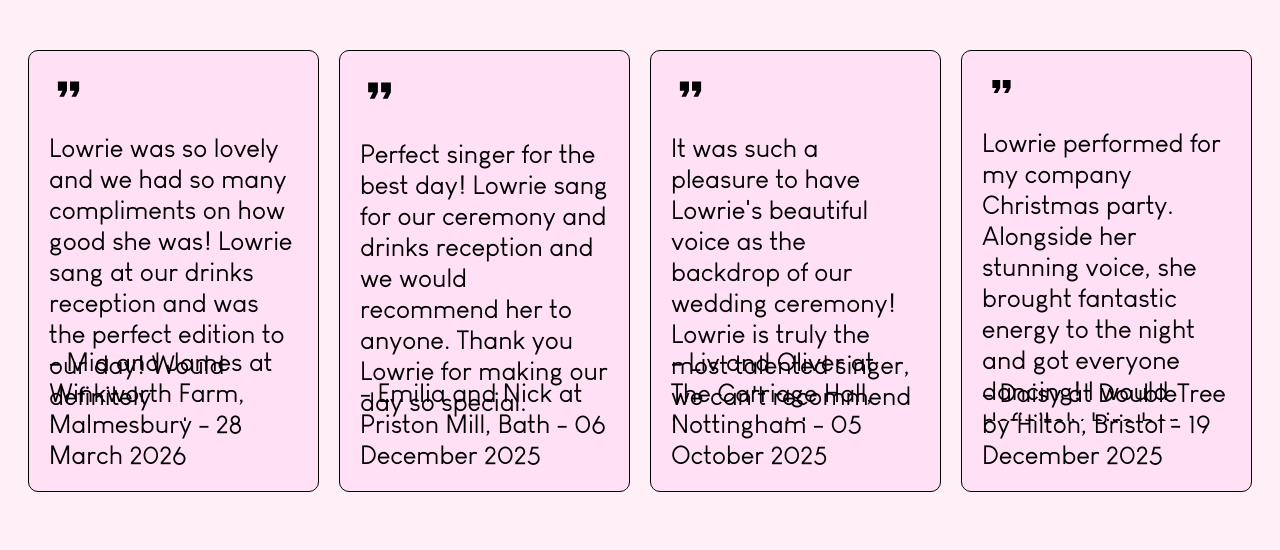
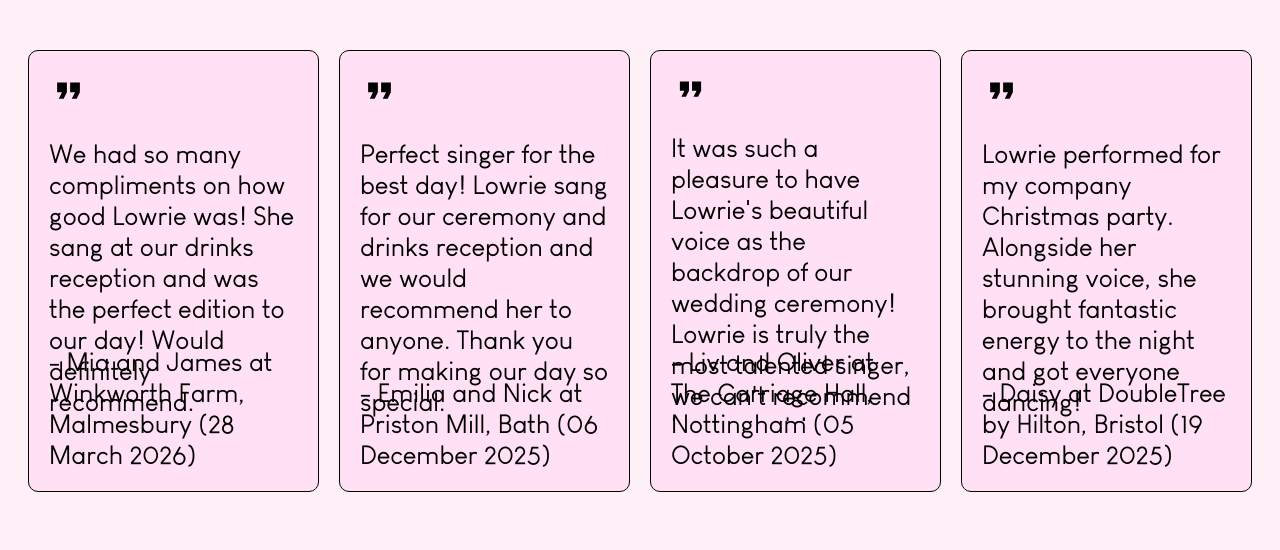
Before and after one commit to jleigh-100/lowriesings, a React app: page / in a window 1280 px wide. Shown: the part 1060-1610 px from the top of the page. Built offline with nearby package versions, Linux system fonts and the light colour scheme.

Commit message:
Update Testimonials.jsx

```diff
--- a/client/src/components/pages/Testimonials.jsx
+++ b/client/src/components/pages/Testimonials.jsx
@@ -55,21 +55,21 @@ const StyledQuote = styled(Quote)`
 export const Testimonials = () => {
   const testimonials = [
     {
-      message: "Lowrie was so lovely and we had so many compliments on how good she was! Lowrie sang at our drinks reception and was the perfect edition to our day! Would definitely recommend.",
-      by: "Mia and James at Winkworth Farm, Malmesbury - 28 March 2026",
+      message: "We had so many compliments on how good Lowrie was! She sang at our drinks reception and was the perfect edition to our day! Would definitely recommend.",
+      by: "Mia and James at Winkworth Farm, Malmesbury (28 March 2026)",
     },
     {
-      message: "Perfect singer for the best day! Lowrie sang for our ceremony and drinks reception and we would recommend her to anyone. Thank you Lowrie for making our day so special.",
-      by: "Emilia and Nick at Priston Mill, Bath - 06 December 2025",
+      message: "Perfect singer for the best day! Lowrie sang for our ceremony and drinks reception and we would recommend her to anyone. Thank you for making our day so special.",
+      by: "Emilia and Nick at Priston Mill, Bath (06 December 2025)",
     },
     {
       message: "It was such a pleasure to have Lowrie's beautiful voice as the backdrop of our wedding ceremony! Lowrie is truly the most talented singer, we can't recommend her enough!",
-      by: "Liv and Oliver at The Carriage Hall, Nottingham - 05 October 2025",
+      by: "Liv and Oliver at The Carriage Hall, Nottingham (05 October 2025)",
     },
     {
       message:
-        "Lowrie performed for my company Christmas party. Alongside her stunning voice, she brought fantastic energy to the night and got everyone dancing! I would definitely hire her again for future company events.",
-      by: "Daisy at DoubleTree by Hilton, Bristol - 19 December 2025",
+        "Lowrie performed for my company Christmas party. Alongside her stunning voice, she brought fantastic energy to the night and got everyone dancing!",
+      by: "Daisy at DoubleTree by Hilton, Bristol (19 December 2025)",
     },
 
   ];
```
